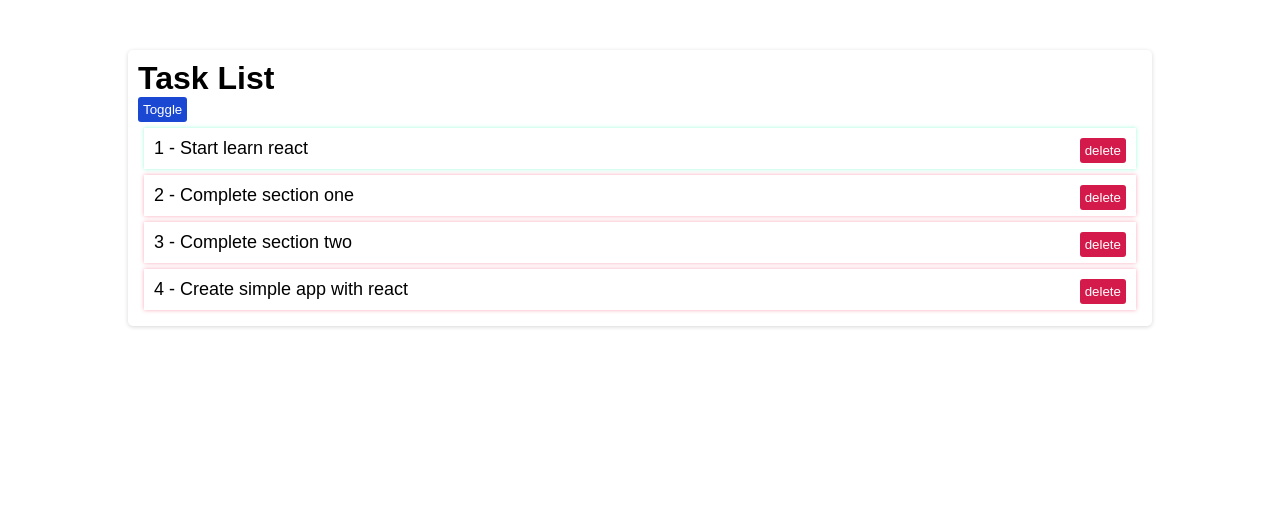
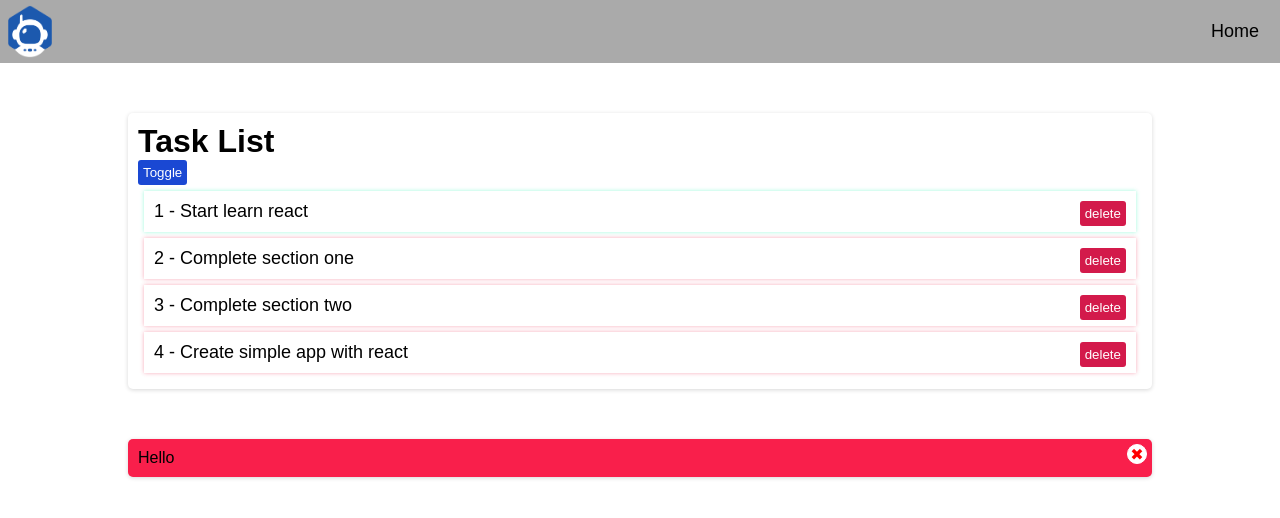
Before and after one commit to otmanedouieb/learn-react, a React (Create React App) app: page / in a window 1280 px wide. Shown: the top 518 px of the page. Built offline with nearby package versions, Linux system fonts and the light colour scheme.

Commit message:
Create Components and use Props and Children

```diff
--- a/src/App.css
+++ b/src/App.css
@@ -1,4 +1,17 @@
 .App {
+}
+
+header.header {
+  display: flex;
+  justify-content: space-between;
+  width: 100%;
+  background-color: green;
+  padding: 5px;
+  background-color: rgb(170, 170, 170);
+}
+
+header.header img {
+  width: 50px;
 }
 
 .box {
@@ -49,3 +62,27 @@ li {
   border-radius: 3px;
   cursor: pointer;
 }
+
+.box-notice {
+  background-color: rgb(249, 31, 75);
+  position: relative;
+}
+
+.box-notice .close {
+  position: absolute;
+  right: 5px;
+  top: 5px;
+  width: 20px;
+  height: 20px;
+  text-align: center;
+  line-height: 20px;
+  border-radius: 100%;
+  background-color: white;
+  color: red;
+  border: 1px solid white;
+  cursor: pointer;
+}
+
+.hide {
+  display: none;
+}
--- a/src/App.js
+++ b/src/App.js
@@ -1,57 +1,17 @@
 import { useState } from "react";
+
+import TaskList from "./components/TaskList";
+import Header from "./components/Header";
+import Notice from "./components/Notice";
 
 import "./App.css";
 
-const tasksList = [
-  { id: 1, name: "Start learn react", completed: true },
-  { id: 2, name: "Complete section one", completed: false },
-  { id: 3, name: "Complete section two", completed: false },
-  { id: 4, name: "Create simple app with react", completed: false },
-];
-
 function App() {
-  const [tasks, setTasks] = useState(tasksList);
-  const [show, setShow] = useState(true);
-
-  function handleDelete(id) {
-    setTasks((previousTasks) => previousTasks.filter((task) => task.id !== id));
-  }
-
-  function handelToggle() {
-    setShow((previousShow) => (previousShow = !previousShow));
-  }
-
   return (
     <div className="App">
-      <div className="box">
-        <h1>Task List</h1>
-
-        <div>
-          <button onClick={handelToggle} className="btn-toggle">
-            Toggle
-          </button>
-        </div>
-        {show === true && (
-          <ul>
-            {tasks.map((task) => (
-              <li
-                key={task.id}
-                className={task.completed ? "completed" : "not-completed"}
-              >
-                <span>{task.id}</span> - <span>{task.name}</span>
-                <span>
-                  <button
-                    onClick={() => handleDelete(task.id)}
-                    className="btn-delete"
-                  >
-                    delete
-                  </button>
-                </span>
-              </li>
-            ))}
-          </ul>
-        )}
-      </div>
+      <Header />
+      <TaskList />
+      <Notice>Hello</Notice>
     </div>
   );
 }
--- /dev/null
+++ b/src/components/Header.js
@@ -0,0 +1,12 @@
+import lg from "../assets/logo.png";
+
+export default function Header() {
+  return (
+    <header className="header">
+      <img src={lg} alt="logo" />
+      <ul>
+        <li>Home</li>
+      </ul>
+    </header>
+  );
+}
--- /dev/null
+++ b/src/components/Notice.js
@@ -0,0 +1,13 @@
+import { useState } from "react";
+
+export default function Notice({ children }) {
+  const [hide, setHide] = useState(false);
+  return (
+    <div className={`box box-notice ${hide === true ? "hide" : ""}`}>
+      <span className="close" onClick={() => setHide(true)}>
+        &#10006;
+      </span>
+      {children}
+    </div>
+  );
+}
--- /dev/null
+++ b/src/components/Task.js
@@ -0,0 +1,15 @@
+export default function Task({ task, onDeleteHandel }) {
+  return (
+    <li
+      key={task.id}
+      className={task.completed ? "completed" : "not-completed"}
+    >
+      <span>{task.id}</span> - <span>{task.name}</span>
+      <span>
+        <button onClick={() => onDeleteHandel(task.id)} className="btn-delete">
+          delete
+        </button>
+      </span>
+    </li>
+  );
+}
--- /dev/null
+++ b/src/components/TaskList.js
@@ -0,0 +1,41 @@
+import { useState } from "react";
+
+import Task from "./Task";
+
+const tasksList = [
+  { id: 1, name: "Start learn react", completed: true },
+  { id: 2, name: "Complete section one", completed: false },
+  { id: 3, name: "Complete section two", completed: false },
+  { id: 4, name: "Create simple app with react", completed: false },
+];
+
+export default function TaskList() {
+  const [tasks, setTasks] = useState(tasksList);
+  const [show, setShow] = useState(true);
+
+  function handleDelete(id) {
+    setTasks((previousTasks) => previousTasks.filter((task) => task.id !== id));
+  }
+
+  function handelToggle() {
+    setShow((previousShow) => (previousShow = !previousShow));
+  }
+  return (
+    <div className="box">
+      <h1>Task List</h1>
+
+      <div>
+        <button onClick={handelToggle} className="btn-toggle">
+          Toggle
+        </button>
+      </div>
+      {show === true && (
+        <ul>
+          {tasks.map((task) => (
+            <Task task={task} onDeleteHandel={handleDelete} />
+          ))}
+        </ul>
+      )}
+    </div>
+  );
+}
```
Also changed, not shown: src/assets/logo.png (added).
